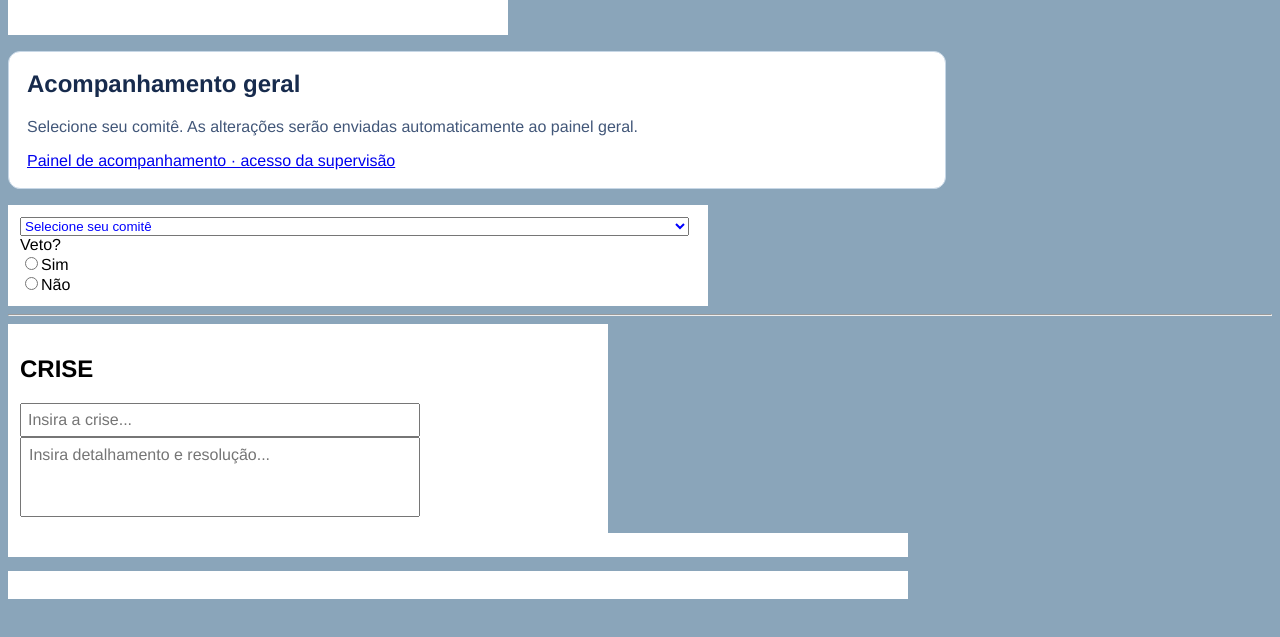
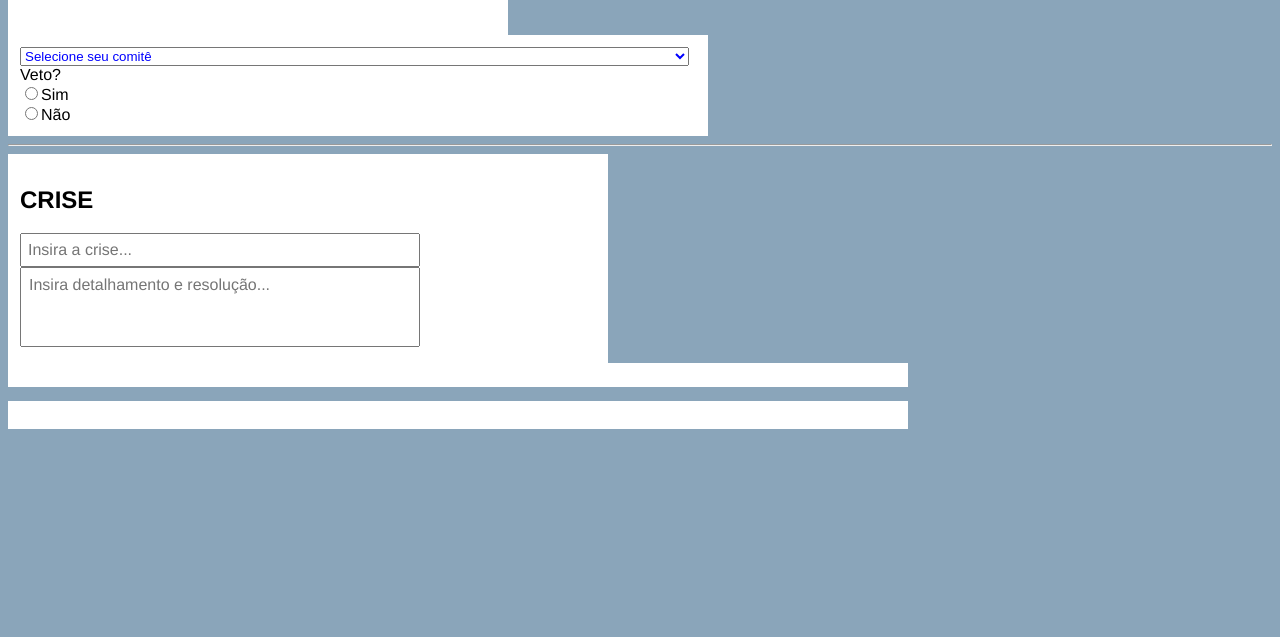
Before and after one commit to galaobiel4/mun-system, a website with bundled scripts: page index.html in a window 1280 px wide. Shown: the part 91-728 px from the top of the page. Built offline with nearby package versions, Linux system fonts and the light colour scheme.

Commit message:
Remove supervision panel from director form

```diff
--- a/index.html
+++ b/index.html
@@ -13,11 +13,6 @@
     <h1 class='titulo'>MINIONU</h1>
 
     </header>
-    <section class="connection-panel" aria-label="Acompanhamento ao vivo">
-      <h2>Acompanhamento geral</h2>
-      <p id="sync-status" role="status">Selecione seu comitê. As alterações serão enviadas automaticamente ao painel geral.</p>
-      <a href="supervisor.html" target="_blank" rel="noopener">Painel de acompanhamento · acesso da supervisão</a>
-    </section>
     <div class='div1'>
         <!--SELEÇÃO DE COMITÊ -->
       <select id='comite' name='comite' onchange="selecao(this.value)">
```
